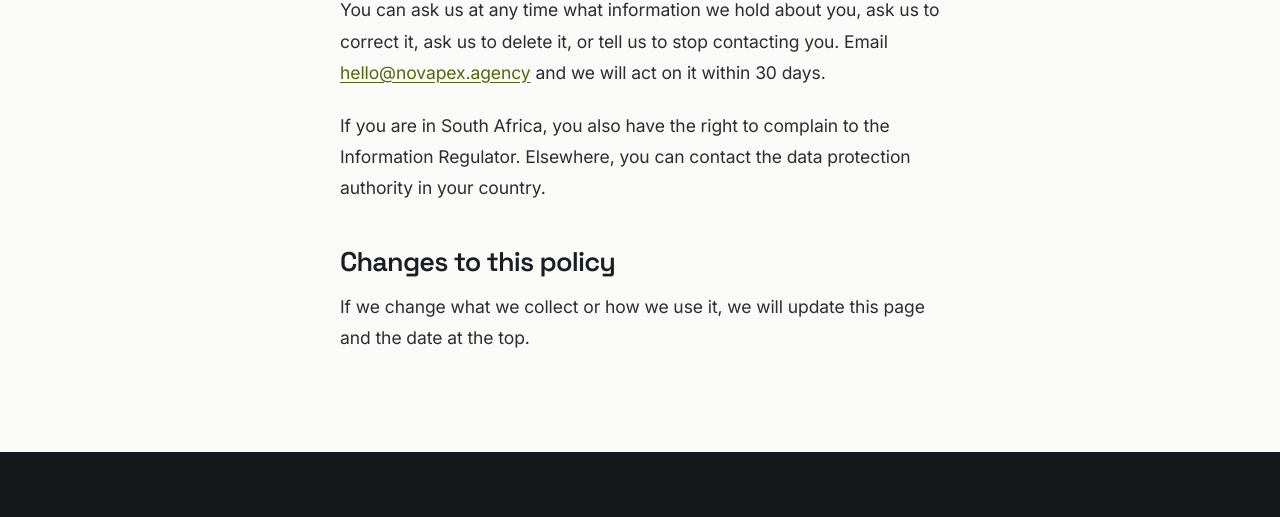
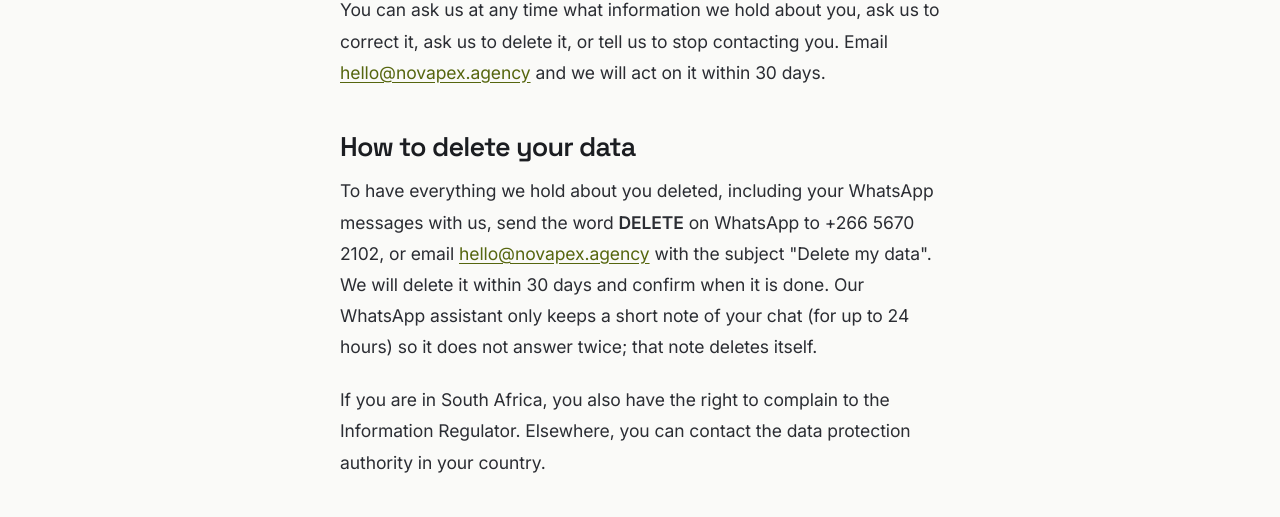
Before and after one commit to litsitsosibolla-boop/novapex, a plain HTML site: page privacy/index.html in a window 1280 px wide. Shown: the part 2350-2867 px from the top of the page. Drawn offline with Linux system fonts and the light colour scheme; a script that the page names is missing.

Commit message:
Privacy: add how-to-delete-your-data section for Meta app publishing
Co-Authored-By: Claude Opus 5.5 <noreply@anthropic.com>

```diff
--- a/privacy/index.html
+++ b/privacy/index.html
@@ -107,6 +107,14 @@ unsubscribe.</p>
 ask us to delete it, or tell us to stop contacting you. Email
 <a href="mailto:hello@novapex.agency?subject=Privacy%20request">hello@novapex.agency</a> and we
 will act on it within 30 days.</p>
+
+<h2 id="delete-your-data">How to delete your data</h2>
+<p>To have everything we hold about you deleted, including your WhatsApp messages with us,
+send the word <strong>DELETE</strong> on WhatsApp to +266 5670 2102, or email
+<a href="mailto:hello@novapex.agency?subject=Delete%20my%20data">hello@novapex.agency</a>
+with the subject "Delete my data". We will delete it within 30 days and confirm when it is done.
+Our WhatsApp assistant only keeps a short note of your chat (for up to 24 hours) so it does
+not answer twice; that note deletes itself.</p>
 <p>If you are in South Africa, you also have the right to complain to the Information
 Regulator. Elsewhere, you can contact the data protection authority in your country.</p>
 
```
